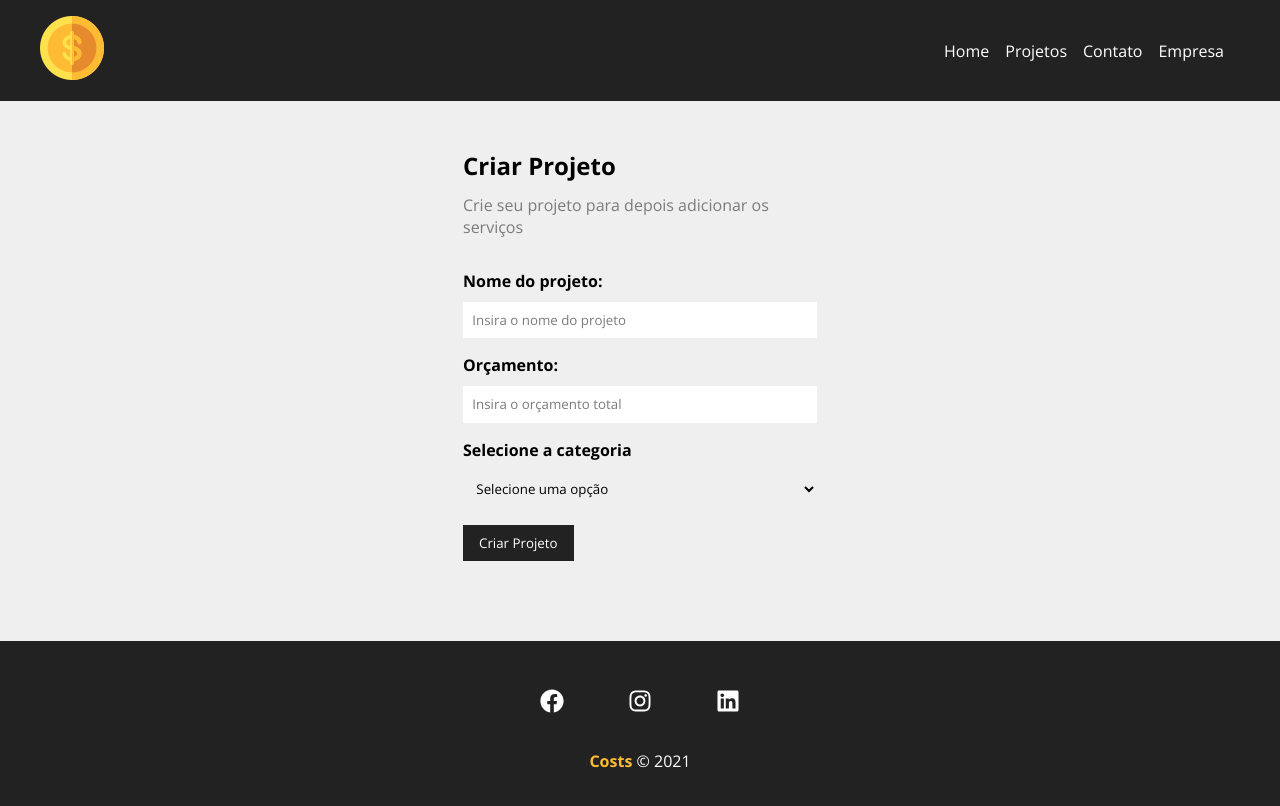
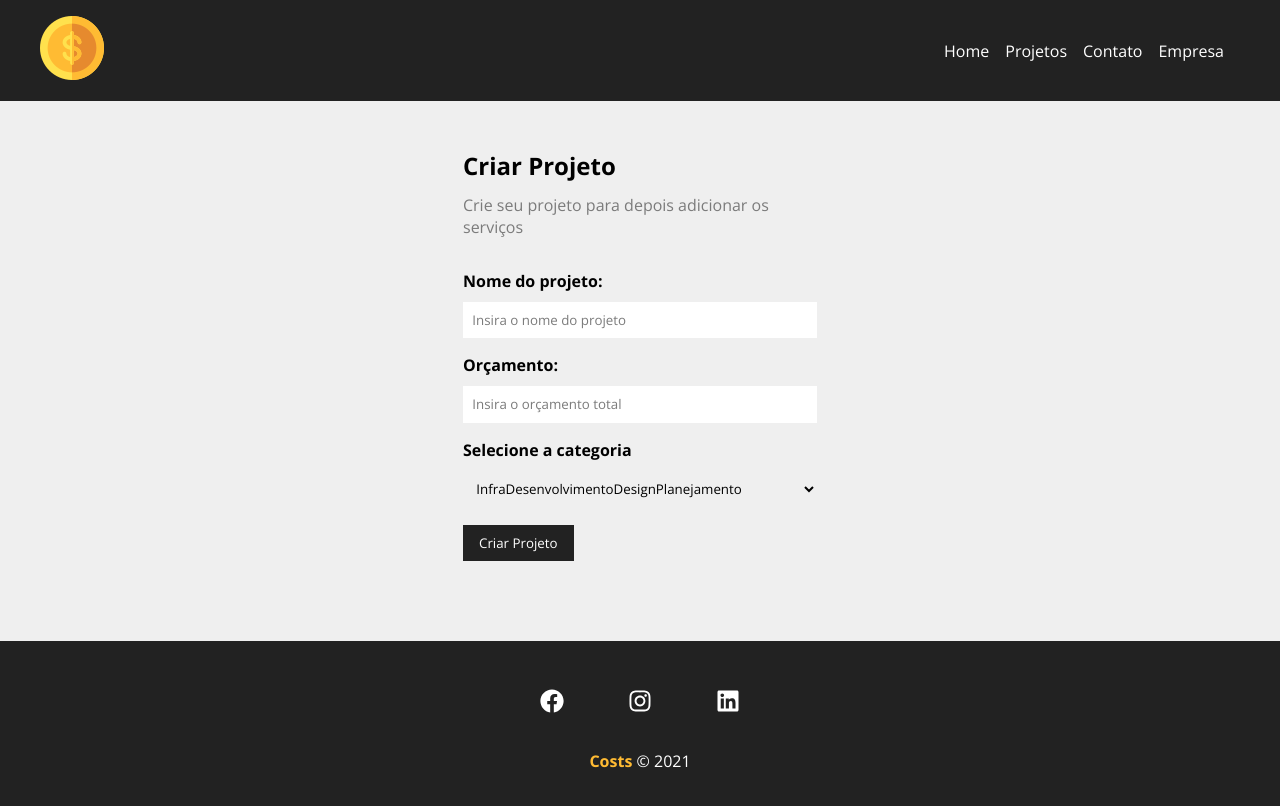
Before and after one commit to while-kaique/Projeto-React_01, a React (Create React App) app in the folder costs/: page /newproject in a window 1280 px wide. Shown: the top 806 px of the page. Built offline with nearby package versions, Linux system fonts and the light colour scheme; data requests are answered from the project's data file; the HTML template or start-up script is replaced by a standard one; a web font is replaced by a local one.

Commit message:
Criação do formulário

```diff
--- a/costs/src/components/form/Select.jsx
+++ b/costs/src/components/form/Select.jsx
@@ -5,7 +5,9 @@ function Select ({text, name, options, handleOnChange, value}){
         <div className={styles.form_control}>
             <label htmlFor={name}>{text}</label>
             <select name={name} id={name}>
-                <option>Selecione uma opção</option>
+                <option>{options.map((option)=>{
+                    return <option value={option.id} key={option.id}>{option.name}</option>
+                })}</option>
             </select>
         </div>
     )
--- a/costs/src/components/projects/ProjectForm.jsx
+++ b/costs/src/components/projects/ProjectForm.jsx
@@ -1,4 +1,4 @@
-import { useState } from 'react'
+import { useEffect, useState } from 'react'
 
 import Input from '../form/Input'
 import Select from '../form/Select'
@@ -9,17 +9,27 @@ function ProjectForm ({btnText}){
 
     const [categories, setCategories] = useState([])
 
-    fetch("http://localhost:5000/categories", {
+    useEffect(() => {
+        fetch("http://localhost:5000/categories", {
         method: "GET",
+        headers: {
+            'Content-Type': 'application/json'
+        }
+        })
+        .then(res => {return res.json()})
+        .then(data => {
+            setCategories(data)
+        })
+        .catch(error => {console.log(error)})
+    }, [])
 
-    })
 
     return (
         <form className={styles.form}>
             <div><Input text='Nome do projeto:' name='name' id='nomeid' type='text' placeholder='Insira o nome do projeto' /></div>
             <div><Input text='Orçamento:' name='budget' id='nome2id' type='number' placeholder='Insira o orçamento total' /></div>
             <div>
-                <Select name="category_id" text="Selecione a categoria"/>
+                <Select name="category_id" text="Selecione a categoria" options={categories}/>
             </div>
             <div><SubmitButton text={btnText}/></div>
         </form>
```
